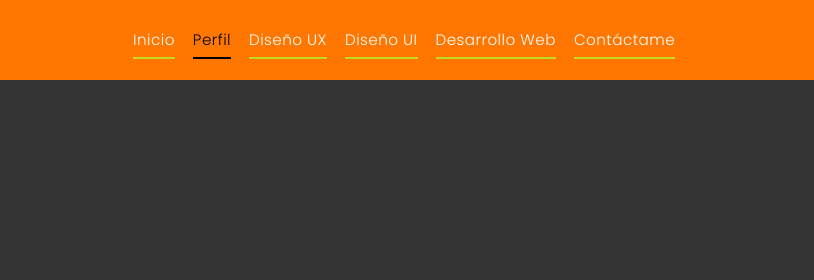
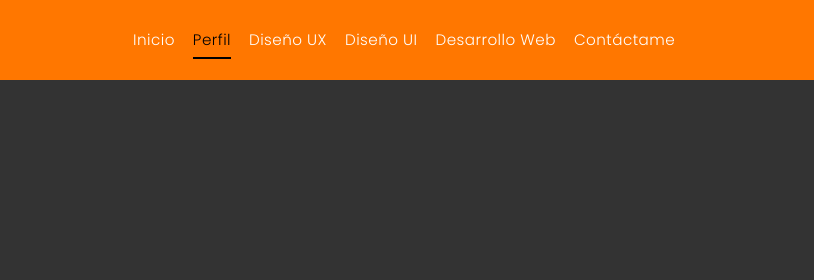
Before and after one commit to profeangulo/portafolioweb, a plain HTML site: page perfil.html in a window 1280 px wide. Shown: the top 280 px of the page, 254-1068 px from the left. Drawn offline with nearby package versions, Linux system fonts and the light colour scheme.

Commit message:
Add files via upload

```diff
--- a/css/estilo.css
+++ b/css/estilo.css
@@ -99,7 +99,7 @@ header article figure a:hover { transform: scale(1.02); transition: all 0.3s eas
 
 
 header article nav#menu { width: 564px; height: 35px; display: block; margin: 22px 128px; float: left; position: relative; }
-header article nav#menu a { width: auto; height: auto; display: block; margin: 0 9px; float: left; position: relative; font-size: 0.95em; line-height: 1em; color: #fff; text-decoration: none; padding: 10px 0; font-weight: 300; letter-spacing: 0.03em; border-bottom: solid 2px #c5da19; transition: all 0.3s ease-in; }
+header article nav#menu a { width: auto; height: auto; display: block; margin: 0 9px; float: left; position: relative; font-size: 0.95em; line-height: 1em; color: #fff; text-decoration: none; padding: 10px 0; font-weight: 300; letter-spacing: 0.03em; border-bottom: solid 2px #f70; transition: all 0.3s ease-in; }
 header article nav#menu a:hover { color: #000; border-bottom: solid 2px #000; transition: all 0.3s ease-in; }
 header article nav#menu a.activo { color: #000; border-bottom: solid 2px #000; transition: all 0.3s ease-in; }
 
```
